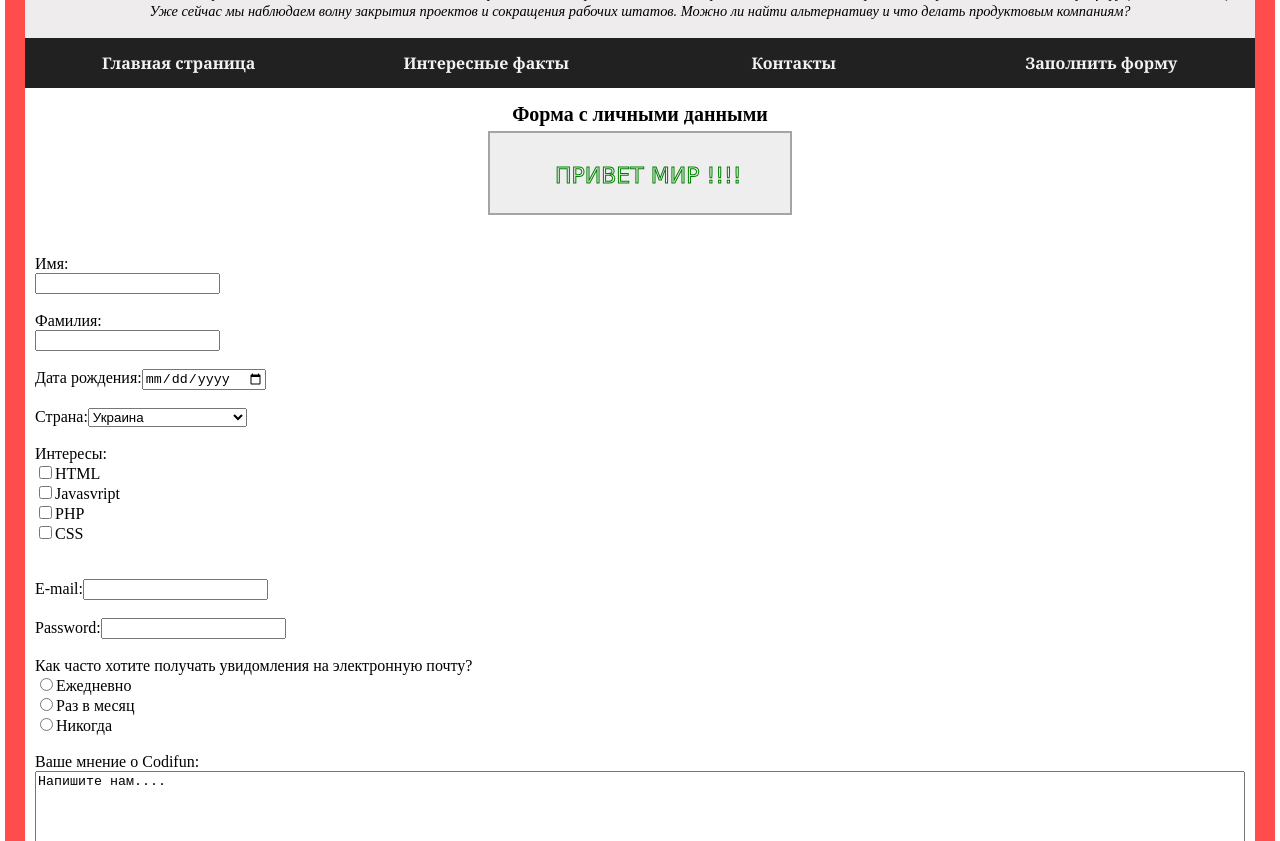
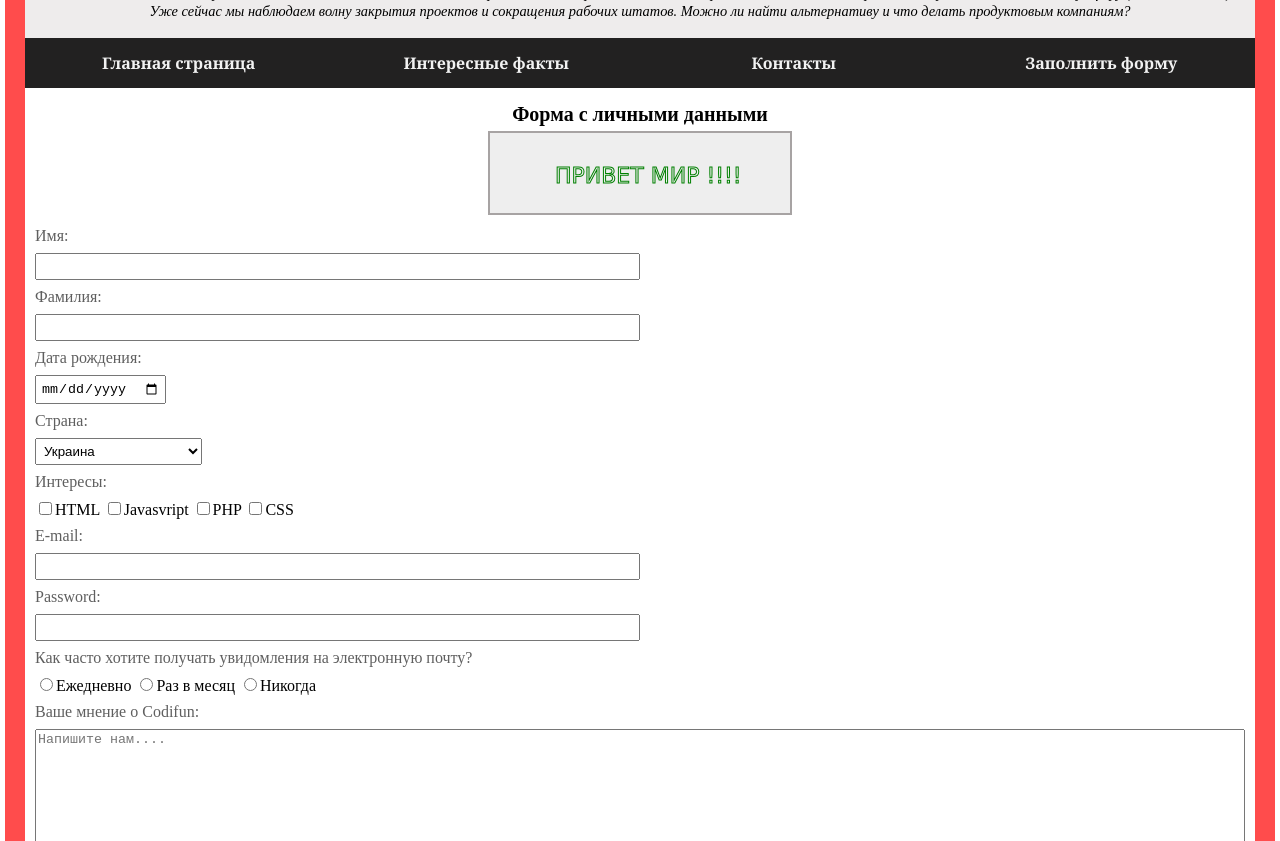
Before and after one commit to VidKein/CODIFUN-courses-first-steps, a plain HTML site: page pages/forms.html in a window 1280 px wide. Shown: the part 111-952 px from the top of the page. Drawn offline with Linux system fonts and the light colour scheme.

Commit message:
Codifun+

```diff
--- a/css/css.css
+++ b/css/css.css
@@ -72,11 +72,24 @@ iframe{
 .grt{
 	display: inline;
 }
+textarea{
+	width: 100%;
+	margin: 0 0 1.5em 0;
+}
 
-textarea{width: 100%;}
+.formName{
+	margin: 0.5em 0;
+	text-align: left;
+}
+input[type=text], [type=email], [type=password]{
+	width: 50%;
+	padding: 0.3em;
+}
+input[type=date], select, option{padding: 0.3em;}
 
 @media screen and (max-width:995px){
 	.column {width: 100%;}
+	input[type=text], [type=email], [type=password]{width: 100%;}
 }
 .menu{font-size: 1em;}
 @media screen and (max-width: 660px){
@@ -86,4 +99,5 @@ textarea{width: 100%;}
 		flex-direction: column;
 		align-items: stretch;
 	}
+	input[type=text], [type=email], [type=password]{width: 100%;}
 }
--- a/pages/forms.html
+++ b/pages/forms.html
@@ -33,47 +33,53 @@
     context.strokeText("ПРИВЕТ МИР !!!!", 65, 50);
    </script>
 
-   <form action="" method="get"><br><br>
-	Имя:<br>
-	<input type="text" name="name"><br><br>
-	Фамилия:<br>
-	<input type="text" name="surname"><br><br>
-	Дата рождения:<input type="date" name="birthday"><br><br>
-	Страна:<select name="country" size="1">
+   <form action="" method="get">
+
+   <p class="formName">Имя:</p>
+	<input type="text" name="name">
+
+
+   <p class="formName">Фамилия:</p>
+	<input type="text" name="surname">
+
+   <p class="formName">Дата рождения:</p>
+	<input type="date" name="birthday">
+
+   <p class="formName">Страна:</p>
+   <select name="country" size="1">
 		<option value="Республика молдавия">Республика молдавия</option>
 		<option value ="Россия">Россия</option>
 		<option selected value="Украина" >Украина</option>
       <option value="Белорусь">Белорусь</option>
       <option value="Чехия">Чехия</option>
 	</select>
-	<br><br>
-   Интересы:<br>
-   <input type="checkbox" name="HTML">HTML<br>
-   <input type="checkbox" name="Javasvript">Javasvript<br>
-   <input type="checkbox" name="PHP">PHP<br>
-   <input type="checkbox" name="CSS">CSS<br>
-   <br><br>
-   E-mail:<input name="email" type="email">
-   <br><br>
-   Password:<input name="password" type="password">
-   <br><br>
-   Как часто хотите получать увидомления на электронную почту?<br>
-   <input name="question" type="radio">Ежедневно <br>
-   <input name="question" type="radio">Раз в месяц <br>
-   <input name="question" type="radio">Никогда <br><br>
-   Ваше мнение о Codifun: <br>
-   <textarea name="opinion" cols="50" rows="8">Напишите нам....</textarea>
-   <br><br><br>
+
+   <p class="formName">Интересы:</p>
+      <label class="radio-label"><input type="checkbox" name="HTML">HTML</label>
+      <label class="radio-label"><input type="checkbox" name="Javasvript">Javasvript</label>
+      <label class="radio-label"><input type="checkbox" name="PHP">PHP</label>
+      <label class="radio-label"><input type="checkbox" name="CSS">CSS</label>
+
+   <p class="formName">E-mail:</p>
+   <input name="email" type="email">
+
+   <p class="formName">Password:</p>
+   <input name="password" type="password">
+
+   <p class="formName">Как часто хотите получать увидомления на электронную почту?</p>
+   <label class="radio-label"><input name="question" type="radio">Ежедневно</label>
+   <label class="radio-label"><input name="question" type="radio">Раз в месяц</label>
+   <label class="radio-label"><input name="question" type="radio">Никогда</label>
+
+
+  <p class="formName">Ваше мнение о Codifun:</p>
+   <textarea name="opinion" cols="50" rows="8" placeholder="Напишите нам...."></textarea>
+
+
    <input type="submit" value="Отправить">
-   <br><br><br>
+
    </form>
 
-   <h4 class="grt">Нажмите, что бы повернутся на гавную страницу</h4>
-   <a href="../index.html" title="Нажмите, что бы повернутся на гавную страницу">
-    <svg width= "50" height = "50">
-        <circle cx ="25" cy ="25" r ="20" stroke="green" stroke-width="4" fill="yellow"/>
-    </svg>
-  </a>
 </section>
 
 <footer>
```
